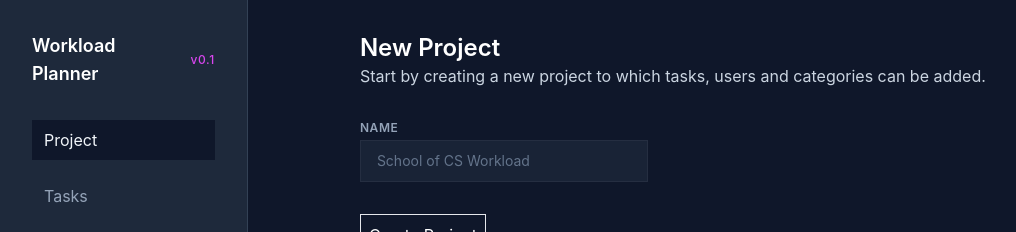
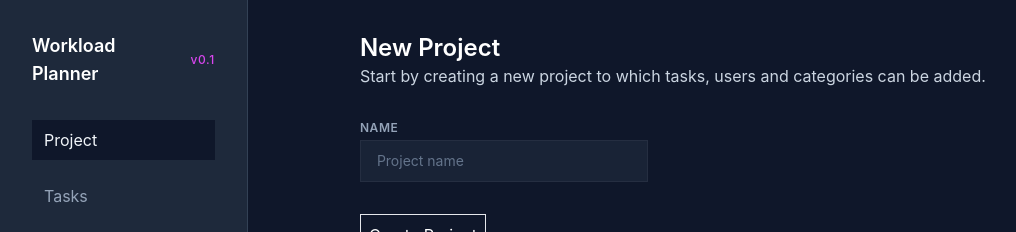
Before and after one commit to conjure-cp/task-allocation-demo, a Next.js app: page /task-allocation/ in a window 1280 px wide. Shown: the top 232 px of the page, without its empty margins (0-1016 px from the left). Built offline with nearby package versions, Linux system fonts and the light colour scheme.

Commit message:
update placeholder

```diff
--- a/pages/index.js
+++ b/pages/index.js
@@ -56,7 +56,7 @@ export default function Home() {
           <div className={"mt-8 space-y-8"}>
             <Input
               label={"Name"}
-              placeholder={"School of CS Workload"}
+              placeholder={"Project name"}
               value={projectName}
               onChange={(e) => setProjectName(e.target.value)}
             />
```
